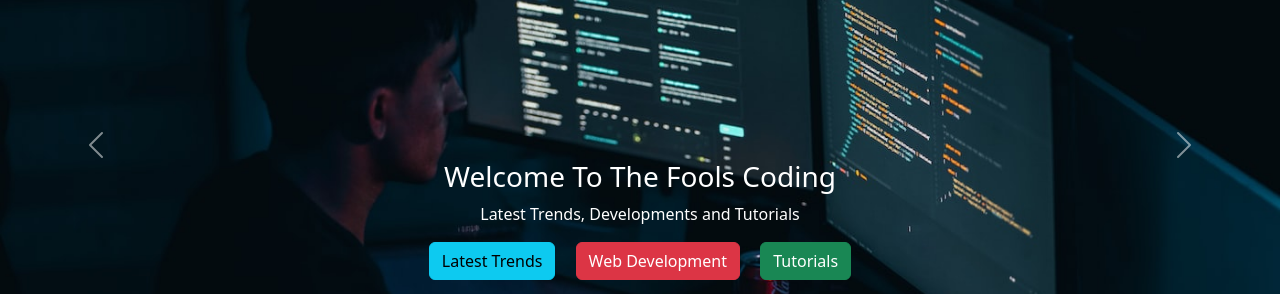
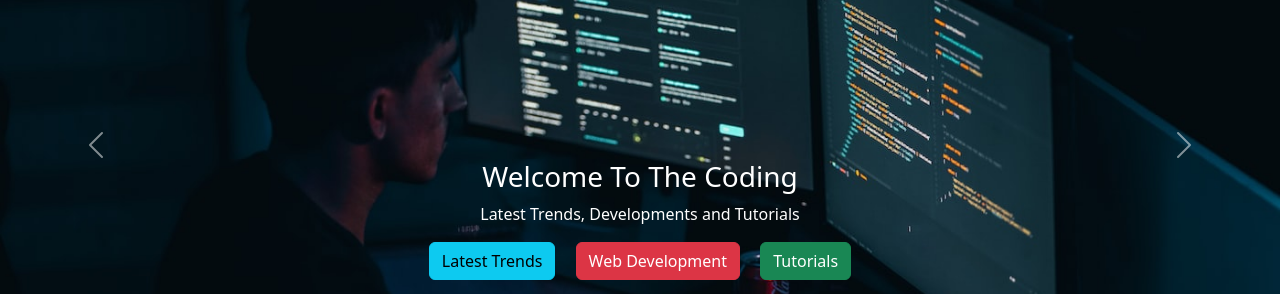
Before and after one commit to Sinmbf/Fool_Code_Blog.github.io, a plain HTML site: page index.html in a window 1280 px wide. Shown: the part 192-486 px from the top of the page. Drawn offline with nearby package versions, Linux system fonts and the light colour scheme.

Commit message:
Update index.html

```diff
--- a/index.html
+++ b/index.html
@@ -151,7 +151,7 @@
             <div class="carousel-item active mb-3">
                 <img src="./images/coding3.jpg" class="d-block w-100" alt="...">
                 <div class="carousel-caption d-none d-md-block">
-                    <h3>Welcome To The Fools Coding</h3>
+                    <h3>Welcome To The Coding</h3>
                     <p>Latest Trends, Developments and Tutorials</p>
                     <button type="button" class="btn btn-info mx-2">Latest Trends</button>
                     <button type="button" class="btn btn-danger mx-2">Web Development</button>
```
